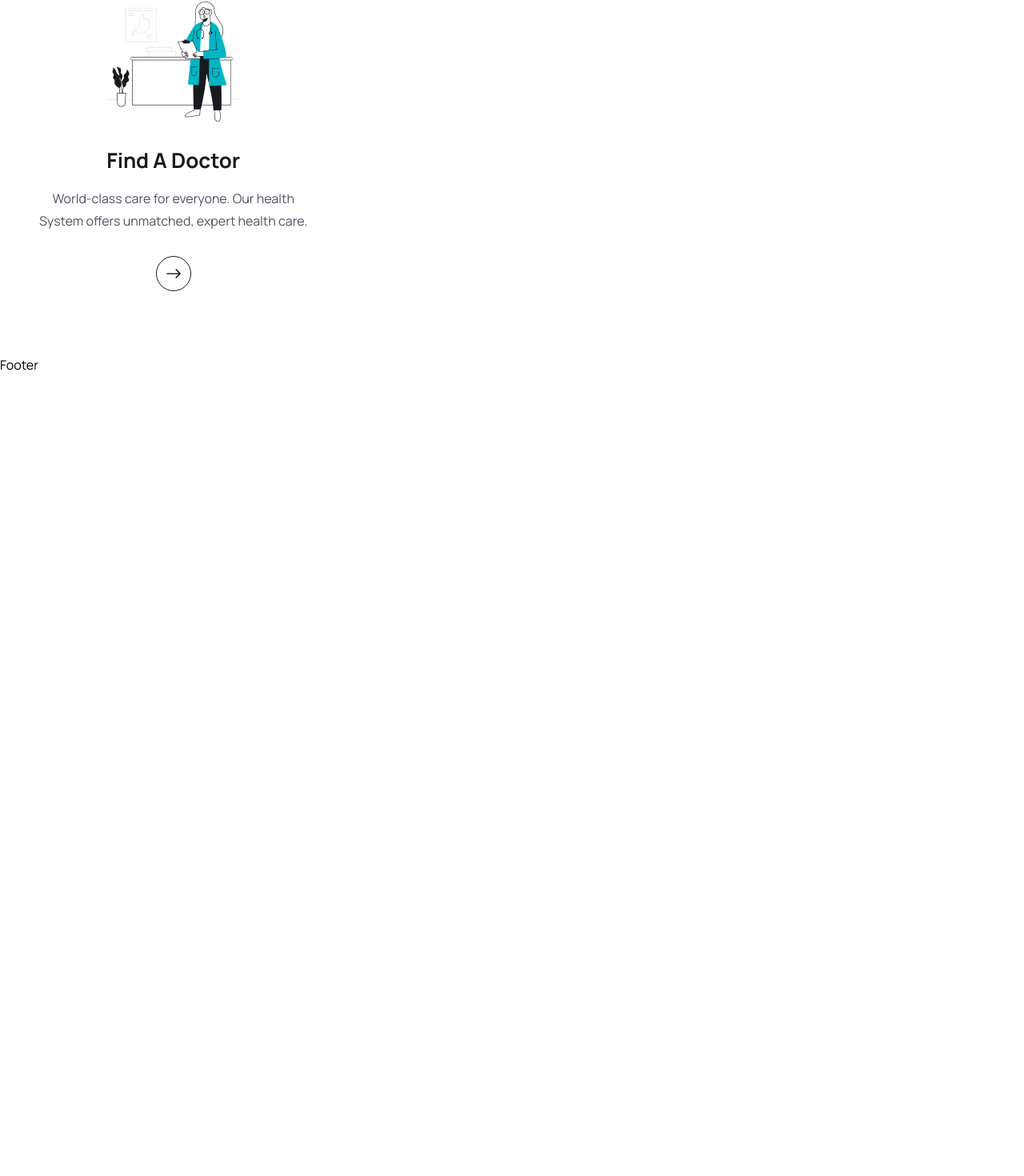
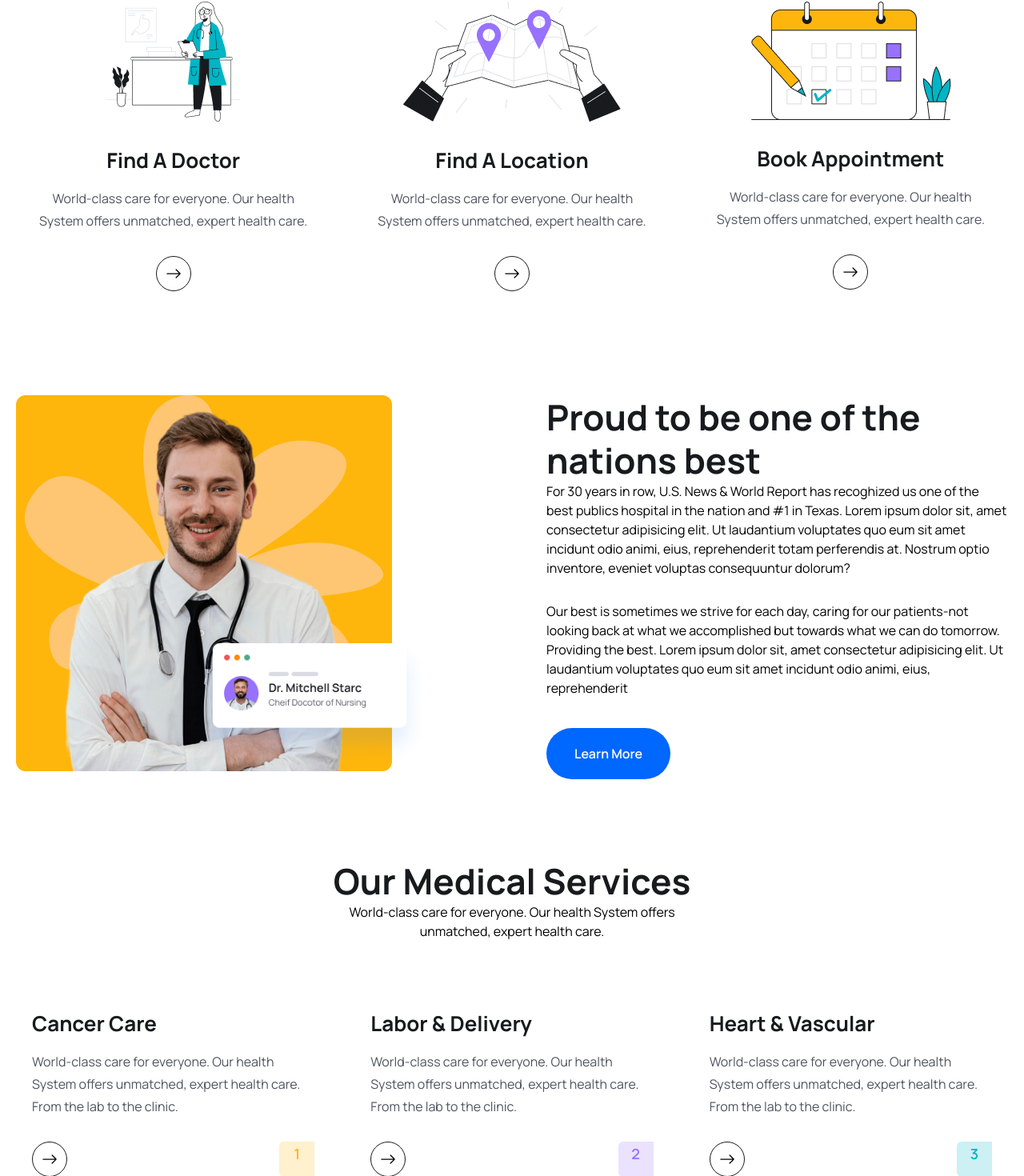
Before and after one commit to Tharu60/Medi_Webapp, a React (Vite) app in the folder frontend/: page / in a window 1280 px wide. Shown: the part 1025-2495 px from the top of the page at 80% size. Before the commit the page ends 1493 px from the top, so only its background shows below. Built offline with nearby package versions, Linux system fonts and the light colour scheme; the HTML template or start-up script is replaced by a standard one.

Commit message:
Service card adding

```diff
--- /dev/null
+++ b/frontend/src/components/About/About.jsx
@@ -0,0 +1,34 @@
+import React from 'react'
+import aboutImg from '../../assets/images/about.png'
+import aboutCardImg from '../../assets/images/about-card.png'
+import { Link } from 'react-router-dom'
+
+
+
+function About() {
+  return (
+    <section>
+      <div className="container">
+        <div className='flex justify-between gap-[50px] lg:gap-[130px] xl:gap-0 flex-col lg:flex-row'>
+          {/* ========= About img ======= */}
+          <div className='relative w-3/4 lg:w-1/2 xl:w-[770px] z-10 order-2 lg:order-1'>
+            <img src={aboutImg} />
+            <div className='absolute z-20 bottom-4 w-[200px] md:w-[300px] right-[-30%] md:right-[-7%] lg:right-[22%]'>
+              <img src={aboutCardImg}/>
+            </div>
+          </div>
+          {/* ========= About Content ======= */}
+          <div className='w-full lg:w-1/2 xl:w-[670px] order-1 lg:order-2'>
+            <h2 className='heading'>Proud to be one of the nations best</h2>
+            <p className='text_para'>For 30 years in row, U.S. News & World Report has recoghized us one of the best publics hospital in the nation and #1 in Texas. Lorem ipsum dolor sit, amet consectetur adipisicing elit. Ut laudantium voluptates quo eum sit amet incidunt odio animi, eius, reprehenderit totam perferendis at. Nostrum optio inventore, eveniet voluptas consequuntur dolorum?</p>
+            <p className='text_para mt-[30px]'>Our best is  sometimes we strive for each day, caring for our patients-not looking back at what we accomplished but towards what we can do tomorrow. Providing the best. Lorem ipsum dolor sit, amet consectetur adipisicing elit. Ut laudantium voluptates quo eum sit amet incidunt odio animi, eius, reprehenderit</p>
+            <Link to="/">
+              <button className='btn'>Learn More</button>
+            </Link>
+          </div>
+        </div>
+      </div>
+    </section>)
+}
+
+export default About
--- /dev/null
+++ b/frontend/src/components/Services/ServiceCard.jsx
@@ -0,0 +1,37 @@
+/* eslint-disable react/prop-type */
+
+import { BsArrowRight } from 'react-icons/bs'
+import { Link } from 'react-router-dom'
+
+
+const ServiceCard = ({ item, index }) => {
+  const { name, desc, bgColor, textColor } = item
+
+  return (
+    <div className='py-[30px] py-3 lg:px-5'>
+      <h2 className='text-[26px] leading-9 text-headingColor font-[700]'>
+        {name}
+      </h2>
+      <p className='text-[16px] leading-7 font-[400] text-textColor mt-4'>
+        {desc}
+      </p>
+
+      <div className='flex items-center justify-between mt-[30px]'>
+        <Link to='/doctors' className="w-[44px] h-[44px] rounded-full border border-solid border-[#181A1E] flex items-center justify-center group hover:bg-primaryColor hover:border-none">
+          <BsArrowRight className="group-hover:text-white w-6 h-5" />
+        </Link>
+        <span className='w-[44px] h-[44px] flex item-center justify-center text-[18px] leading-[30px] font-[600]'
+          style={{
+            background: `${bgColor}`,
+            color: `${textColor}`,
+            borderRadius: "6px 0 0 6px"
+          }}
+        >
+          {index +1}
+        </span>
+      </div>
+    </div>
+  )
+}
+
+export default ServiceCard
--- /dev/null
+++ b/frontend/src/components/Services/ServiceList.jsx
@@ -0,0 +1,15 @@
+import React from 'react'
+import { services } from './../../assets/data/services'
+import ServiceCard from './ServiceCard'
+
+const ServiceList = () => {
+  return (
+    <div className='grid grid-cols-1 md:grid-cols-2 lg:grid-cols-3 gap-5 lg:gap-[30px] mt-[30px] lg:mt-[55px]'>
+      {services.map((item, index) => (
+        <ServiceCard item={item} index={index} key={index} />
+      ))}
+    </div>
+  )
+}
+
+export default ServiceList
--- a/frontend/src/pages/Home.jsx
+++ b/frontend/src/pages/Home.jsx
@@ -4,8 +4,12 @@
 import heroImg02 from '../assets/images/hero-img02.png';
 import heroImg03 from '../assets/images/hero-img03.png';
 import icon01 from '../assets/images/icon01.png';
+import icon02 from '../assets/images/icon02.png';
+import icon03 from '../assets/images/icon03.png';
 import { Link } from 'react-router-dom';
 import {BsArrowRight} from 'react-icons/bs';
+import About from "../components/About/About";
+import ServiceList from "../components/Services/ServiceList";
 
 
 
@@ -97,9 +101,61 @@
                   </Link>
               </div>
               </div>
+              <div className="py-[30px] px-5">
+              <div className="flex item-center justify-center"><img src={icon02} alt="" />
+              </div>
+              <div className="mt-[30px]">
+                <h2 className="text-[26px] leading-9 text-headingColor font-[700] text-center">
+                  Find A Location
+                </h2>
+                <p className="text-[16px] leading-7 text-textColor font-[400] mt-4 text-center">
+                  World-class care for everyone. Our health System offers unmatched, expert health care.
+                  </p>
+
+                  <Link to='/doctors' className="w-[44px] h-[44px] rounded-full border border-solid border-[#181A1E] mt-[30px] mx-auto flex items-center justify-center group hover:bg-primaryColor hover:border-none">
+                    <BsArrowRight className="group-hover:text-white w-6 h-5" />
+                  </Link>
+              </div>
+              </div>
+              <div className="py-[30px] px-5">
+              <div className="flex item-center justify-center"><img src={icon03} alt="" />
+              </div>
+              <div className="mt-[30px]">
+                <h2 className="text-[26px] leading-9 text-headingColor font-[700] text-center">
+                  Book Appointment
+                </h2>
+                <p className="text-[16px] leading-7 text-textColor font-[400] mt-4 text-center">
+                  World-class care for everyone. Our health System offers unmatched, expert health care.
+                  </p>
+
+                  <Link to='/doctors' className="w-[44px] h-[44px] rounded-full border border-solid border-[#181A1E] mt-[30px] mx-auto flex items-center justify-center group hover:bg-primaryColor hover:border-none">
+                    <BsArrowRight className="group-hover:text-white w-6 h-5" />
+                  </Link>
+              </div>
+              </div>
           </div>
         </div>
       </section>
+
+      <About />
+
+      {/* ========= Services Section ======= */}
+
+      <section>
+        <div className="container">
+          <div className="xl:w-[470px] mx-auto">
+            <h2 className="heading text-center">Our Medical Services</h2>
+            <p className="text_para text-center">
+              World-class care for everyone. Our health System offers unmatched, expert health care.
+            </p>
+          </div>
+
+          <ServiceList />
+        </div>
+      </section>
+
+      {/* ========= Services Section end ======= */}
+
     </>
   );
 };
```
